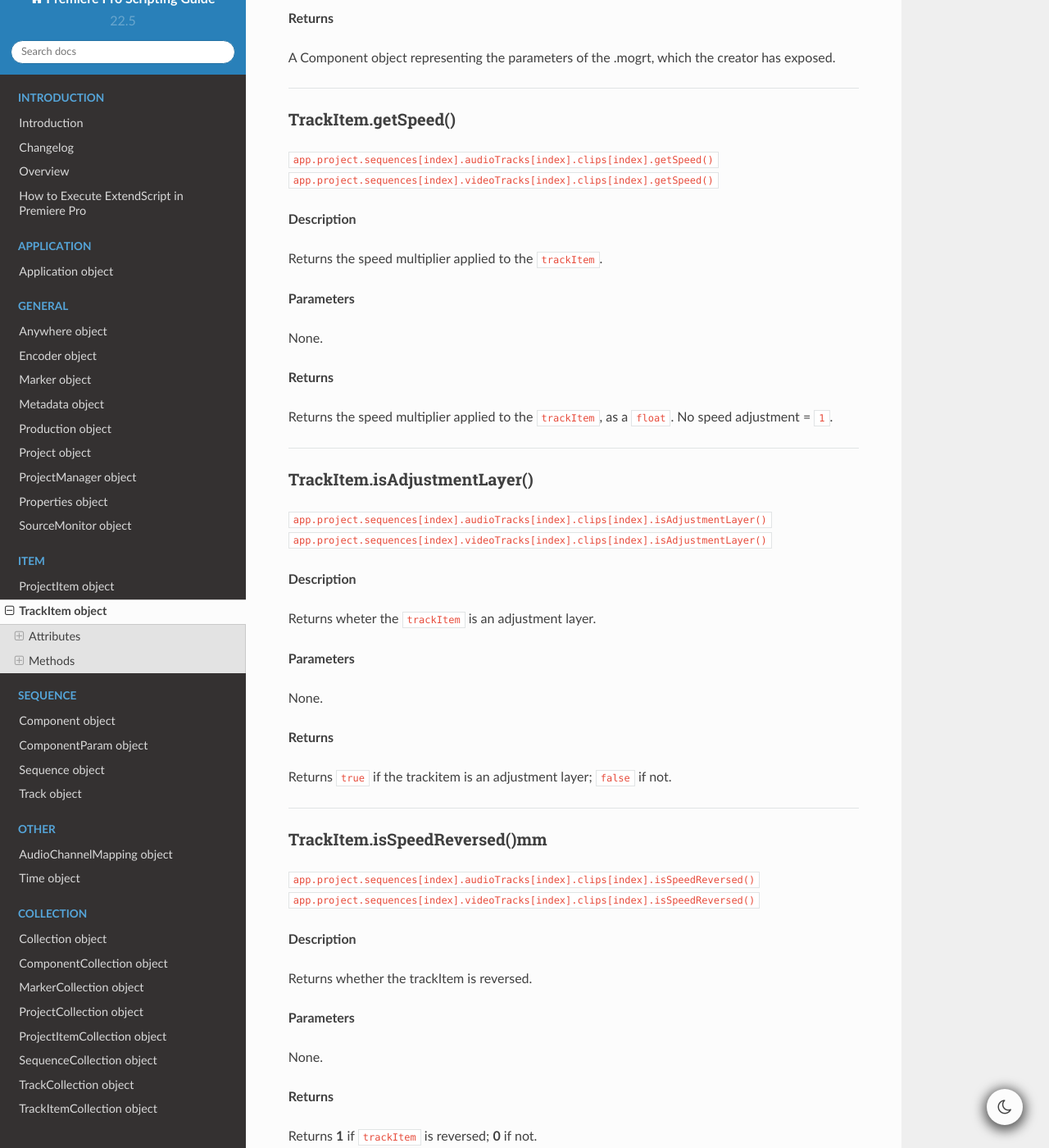
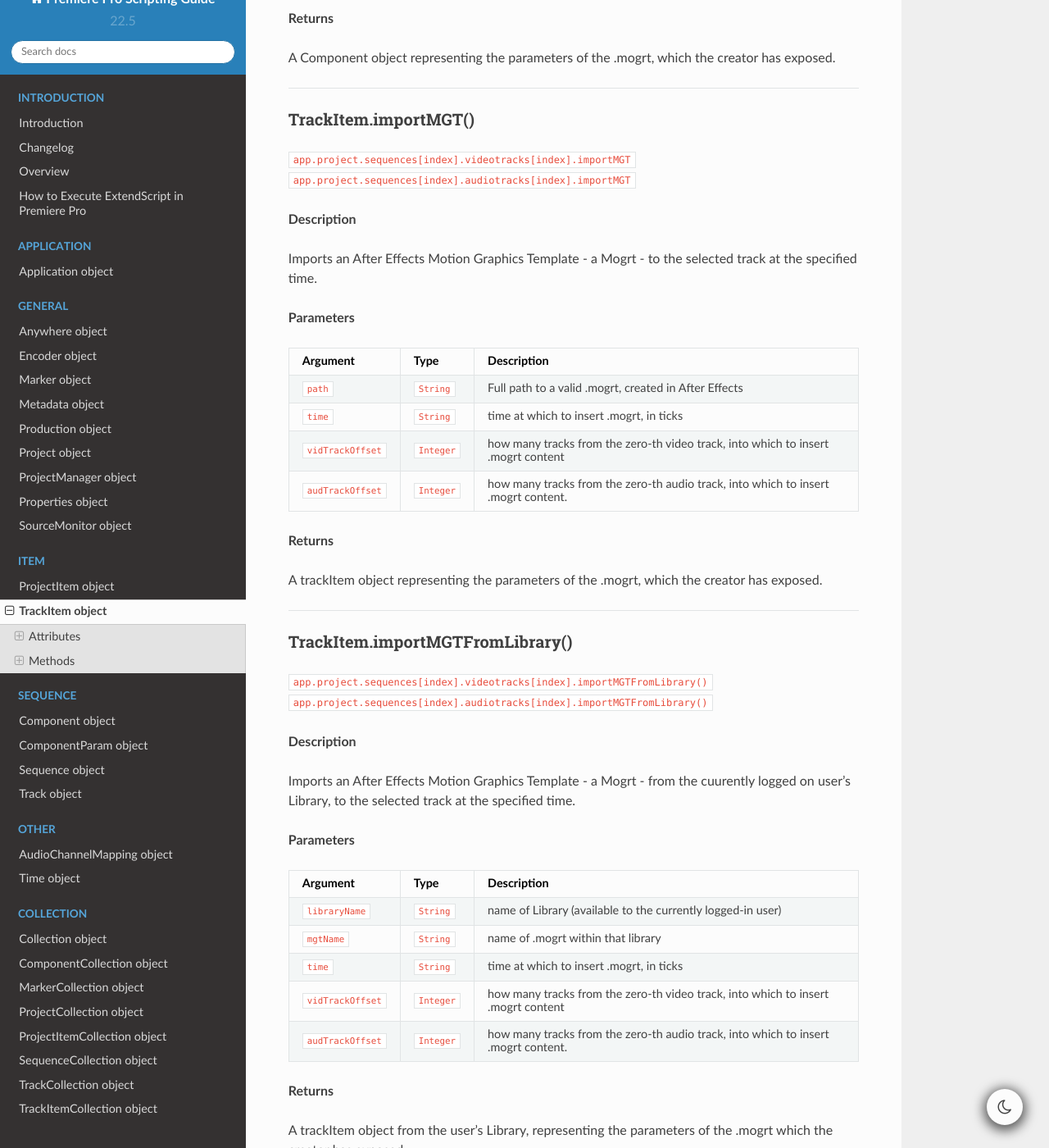
Before and after one commit to docsforadobe/premiere-scripting-guide, a Sphinx documentation site: the page built from docs/item/trackitem.rst, in a window 1280 px wide and 1400 px high, scrolled down 5040 px. Shown: the whole window at 82% size. Built offline with Sphinx 7.4.7 and the Read the Docs theme 2.0.0, drawn with Linux system fonts in a browser that asks for light colours; some of the changed text lies outside the part shown.

Commit message:
Updated Methods added
TrackItem.importMGT() and TrackItem.importMGTFromLibrary() added to documentation

```diff
--- a/docs/item/trackitem.rst
+++ b/docs/item/trackitem.rst
@@ -239,6 +239,63 @@ A Component object representing the parameters of the .mogrt, which the creator
 
 ----
 
+
+TrackItem.importMGT()
+*********************************************
+
+| ``app.project.sequences[index].videotracks[index].importMGT``
+| ``app.project.sequences[index].audiotracks[index].importMGT``
+
+**Description**
+
+Imports an After Effects Motion Graphics Template - a Mogrt - to the selected track at the specified time.
+
+**Parameters**
+
+==================  ============  =======================
+Argument            Type          Description
+==================  ============  =======================
+``path``            ``String``    Full path to a valid .mogrt, created in After Effects
+``time``            ``String``    time at which to insert .mogrt, in ticks
+``vidTrackOffset``  ``Integer``   how many tracks from the zero-th video track, into which to insert .mogrt content
+``audTrackOffset``  ``Integer``   how many tracks from the zero-th audio track, into which to insert .mogrt content.
+==================  ============  =======================
+
+**Returns**
+
+A trackItem object representing the parameters of the .mogrt, which the creator has exposed.
+
+----
+
+TrackItem.importMGTFromLibrary()
+*********************************************
+
+| ``app.project.sequences[index].videotracks[index].importMGTFromLibrary()``
+| ``app.project.sequences[index].audiotracks[index].importMGTFromLibrary()``
+
+**Description**
+
+Imports an After Effects Motion Graphics Template - a Mogrt - from the cuurently logged on user's Library, to the selected track at the specified time.
+
+**Parameters**
+
+==================  ============  =======================
+Argument            Type          Description
+==================  ============  =======================
+``libraryName``      ``String``   name of Library (available to the currently logged-in user)
+``mgtName``          ``String``   name of .mogrt within that library
+``time``             ``String``   time at which to insert .mogrt, in ticks
+``vidTrackOffset``  ``Integer``   how many tracks from the zero-th video track, into which to insert .mogrt content
+``audTrackOffset``  ``Integer``   how many tracks from the zero-th audio track, into which to insert .mogrt content.
+==================  ============  =======================
+
+**Returns**
+
+A trackItem object from the user's Library, representing the parameters of the .mogrt which the creator has exposed.
+
+----
+
+
 TrackItem.getSpeed()
 *********************************************
 
```
